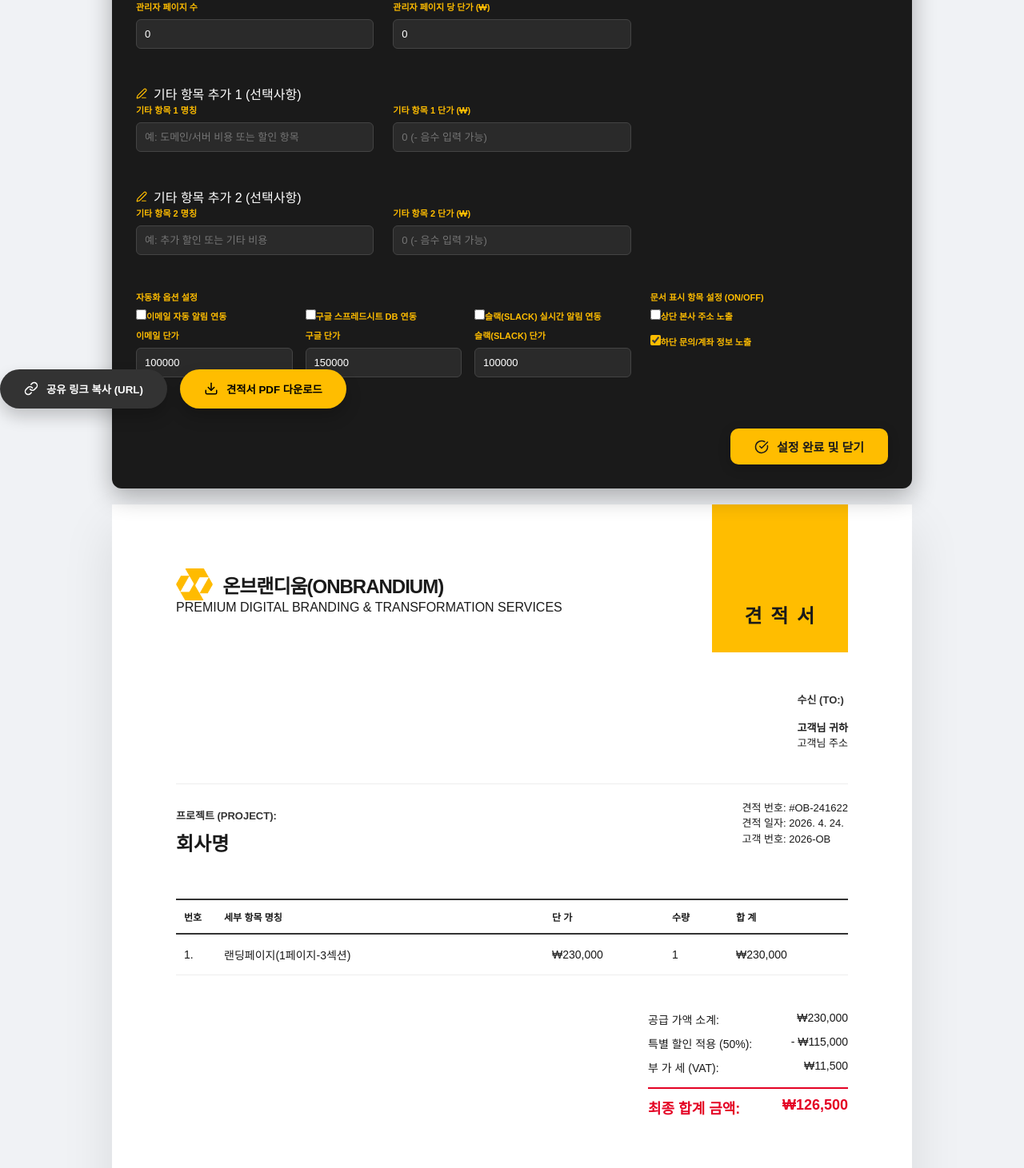
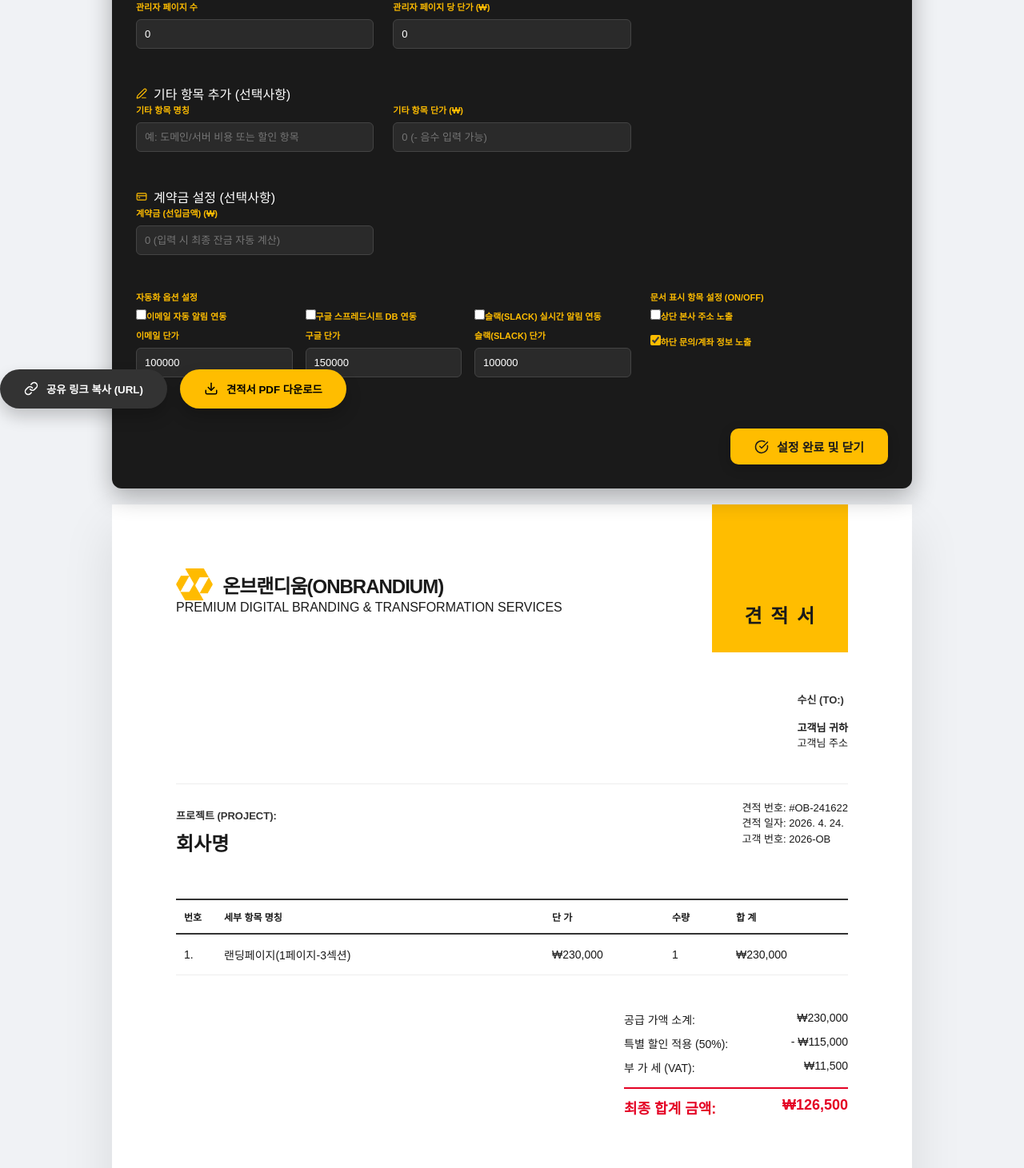
Before and after one commit to eslehoon7/onbrandium-quote, a React (Vite) app: page / in a window 1280 px wide. Shown: the part 269-1730 px from the top of the page at 80% size. Built offline with nearby package versions, Linux system fonts and the light colour scheme.

Commit message:
feat: replace customItem2 with deposit field and add remaining price calculation

```diff
--- a/src/App.jsx
+++ b/src/App.jsx
@@ -44,8 +44,7 @@ function App() {
 
   const [customItemTitle, setCustomItemTitle] = useState('');
   const [customItemPrice, setCustomItemPrice] = useState('');
-  const [customItemTitle2, setCustomItemTitle2] = useState('');
-  const [customItemPrice2, setCustomItemPrice2] = useState('');
+  const [deposit, setDeposit] = useState('');
 
   // Custom Content States
   const [customerName, setCustomerName] = useState('고객님 귀하');
@@ -80,8 +79,7 @@ function App() {
         if (decoded.amv) setAutomationPrices(decoded.amv);
         if (decoded.cit) setCustomItemTitle(decoded.cit);
         if (decoded.cip !== undefined && decoded.cip !== null) setCustomItemPrice(decoded.cip);
-        if (decoded.cit2) setCustomItemTitle2(decoded.cit2);
-        if (decoded.cip2 !== undefined && decoded.cip2 !== null) setCustomItemPrice2(decoded.cip2);
+        if (decoded.dp !== undefined && decoded.dp !== null) setDeposit(decoded.dp);
         setIsControlPanelOpen(false); // 링크로 온 경우 설정창 닫기
       } catch (e) {
         console.error('링크 데이터를 읽는 중 오류가 발생했습니다.', e);
@@ -107,8 +105,7 @@ function App() {
       amv: automationPrices,
       cit: customItemTitle,
       cip: customItemPrice !== '' ? Number(customItemPrice) : 0,
-      cit2: customItemTitle2,
-      cip2: customItemPrice2 !== '' ? Number(customItemPrice2) : 0
+      dp: deposit !== '' ? Number(deposit) : 0
     };
     // 유니코드 대응 btoa
     const encoded = btoa(unescape(encodeURIComponent(JSON.stringify(data))));
@@ -164,7 +161,7 @@ function App() {
       });
     }
 
-    // 5. 기타 항목 1
+    // 5. 기타 항목
     if (customItemTitle && customItemTitle.trim() !== '') {
       const price1 = Number(customItemPrice) || 0;
       list.push({
@@ -175,19 +172,8 @@ function App() {
       });
     }
 
-    // 6. 기타 항목 2
-    if (customItemTitle2 && customItemTitle2.trim() !== '') {
-      const price2 = Number(customItemPrice2) || 0;
-      list.push({
-        name: customItemTitle2.trim(),
-        unitPrice: price2,
-        quantity: 1,
-        totalPrice: price2
-      });
-    }
-
     return list;
-  }, [packageItem, subPages, selectedAutomations, automationPrices, adminUnitPrice, adminPages, customItemTitle, customItemPrice, customItemTitle2, customItemPrice2]);
+  }, [packageItem, subPages, selectedAutomations, automationPrices, adminUnitPrice, adminPages, customItemTitle, customItemPrice]);
 
   const subtotal = useMemo(() =>
     invoiceItems.reduce((sum, item) => sum + item.totalPrice, 0),
@@ -198,6 +184,8 @@ function App() {
   const preVatPrice = subtotal - discountAmount;
   const vat = Math.round(preVatPrice * 0.1);
   const finalPrice = preVatPrice + vat;
+  const depositAmount = Number(deposit) || 0;
+  const remainingPrice = finalPrice - depositAmount;
 
   const formatPrice = (price) => new Intl.NumberFormat('ko-KR', { style: 'currency', currency: 'KRW' }).format(price);
 
@@ -372,11 +360,11 @@ function App() {
 
             <div className="border-t border-gray-700/50 pt-6 mb-6">
               <label className="text-[13px] font-bold mb-4 block flex items-center gap-2">
-                <Edit3 size={14} className="text-coral"/> 기타 항목 추가 1 (선택사항)
+                <Edit3 size={14} className="text-coral"/> 기타 항목 추가 (선택사항)
               </label>
               <div className="grid grid-cols-1 md:grid-cols-3 gap-6 w-full">
                  <div className="control-group">
-                    <label>기타 항목 1 명칭</label>
+                    <label>기타 항목 명칭</label>
                     <input
                       type="text"
                       placeholder="예: 도메인/서버 비용 또는 할인 항목"
@@ -385,7 +373,7 @@ function App() {
                     />
                  </div>
                  <div className="control-group">
-                    <label>기타 항목 1 단가 (₩)</label>
+                    <label>기타 항목 단가 (₩)</label>
                     <input
                       type="number"
                       placeholder="0 (- 음수 입력 가능)"
@@ -399,27 +387,19 @@ function App() {
 
             <div className="border-t border-gray-700/50 pt-6 mb-6">
               <label className="text-[13px] font-bold mb-4 block flex items-center gap-2">
-                <Edit3 size={14} className="text-coral"/> 기타 항목 추가 2 (선택사항)
+                <CreditCard size={14} className="text-coral"/> 계약금 설정 (선택사항)
               </label>
               <div className="grid grid-cols-1 md:grid-cols-3 gap-6 w-full">
                  <div className="control-group">
-                    <label>기타 항목 2 명칭</label>
+                    <label>계약금 (선입금액) (₩)</label>
                     <input
-                      type="text"
-                      placeholder="예: 추가 할인 또는 기타 비용"
-                      value={customItemTitle2}
-                      onChange={(e) => setCustomItemTitle2(e.target.value)}
+                      type="number"
+                      placeholder="0 (입력 시 최종 잔금 자동 계산)"
+                      value={deposit}
+                      onChange={(e) => setDeposit(e.target.value)}
                     />
                  </div>
-                 <div className="control-group">
-                    <label>기타 항목 2 단가 (₩)</label>
-                    <input
-                      type="number"
-                      placeholder="0 (- 음수 입력 가능)"
-                      value={customItemPrice2}
-                      onChange={(e) => setCustomItemPrice2(e.target.value)}
-                    />
-                 </div>
+                 <div className="hidden md:block"></div>
                  <div className="hidden md:block"></div>
               </div>
             </div>
@@ -566,7 +546,7 @@ function App() {
         </table>
 
         <div className="total-section" style={{ justifyContent: 'flex-end' }}>
-          <div className="summary-table">
+          <div className="summary-table" style={{ width: '280px' }}>
             <div className="summary-row">
               <span>공급 가액 소계:</span>
               <span>{formatPrice(subtotal)}</span>
@@ -581,10 +561,27 @@ function App() {
               <span>부 가 세 (VAT):</span>
               <span>{formatPrice(vat)}</span>
             </div>
-            <div className="summary-row grand-total" style={{ fontSize: '18px', borderTop: '2px solid var(--brand-red)', paddingTop: '10px' }}>
-              <span>최종 합계 금액:</span>
-              <span>{formatPrice(finalPrice)}</span>
-            </div>
+            {depositAmount > 0 ? (
+              <>
+                <div className="summary-row" style={{ borderTop: '1px solid #eee', paddingTop: '8px', marginTop: '6px', fontWeight: '700' }}>
+                  <span>최종 합계 금액:</span>
+                  <span>{formatPrice(finalPrice)}</span>
+                </div>
+                <div className="summary-row" style={{ color: '#555' }}>
+                  <span>계약금 (선입금):</span>
+                  <span>- {formatPrice(depositAmount)}</span>
+                </div>
+                <div className="summary-row grand-total" style={{ fontSize: '18px', borderTop: '2px solid var(--brand-red)', paddingTop: '10px' }}>
+                  <span>최종 잔금:</span>
+                  <span>{formatPrice(remainingPrice)}</span>
+                </div>
+              </>
+            ) : (
+              <div className="summary-row grand-total" style={{ fontSize: '18px', borderTop: '2px solid var(--brand-red)', paddingTop: '10px' }}>
+                <span>최종 합계 금액:</span>
+                <span>{formatPrice(finalPrice)}</span>
+              </div>
+            )}
           </div>
         </div>
 
```
